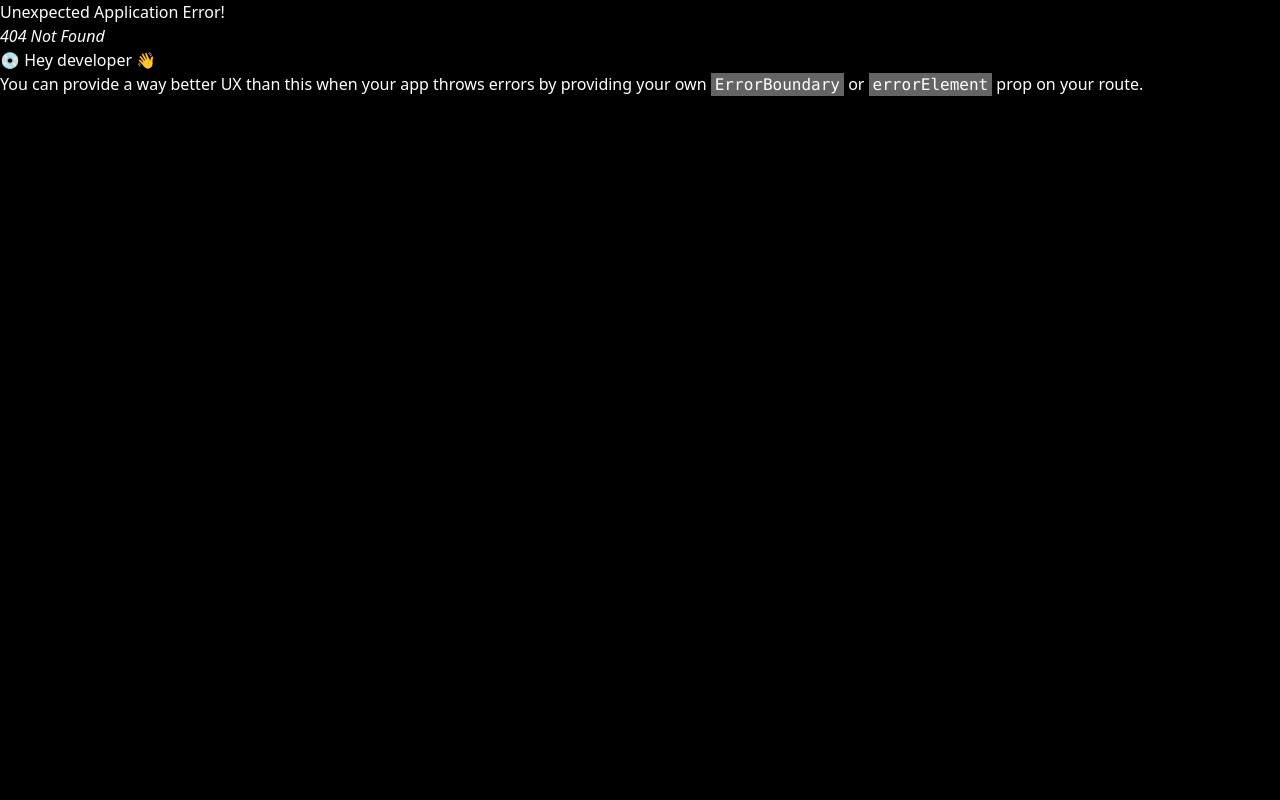
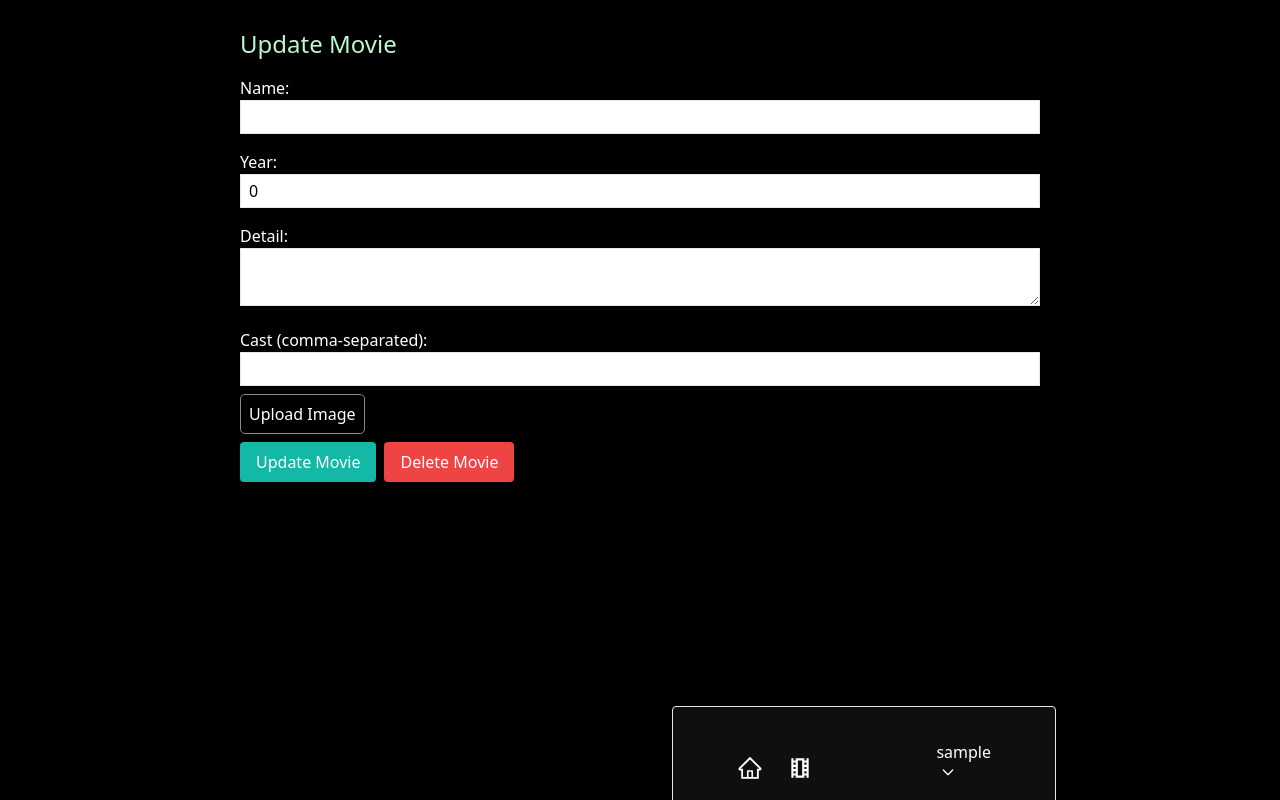
Before and after one commit to Harshavrdhana/Movies-App-MERN, a React (Vite) app in the folder frontend/: page /admin/movies/update/1 in a window 1280 px wide. Before the commit this address had no page. Built offline with nearby package versions, Linux system fonts and the light colour scheme; no server answers; sample sign-in values are in the browser's storage.

Commit message:
update and delete movies(frontend)

```diff
--- a/frontend/src/main.jsx
+++ b/frontend/src/main.jsx
@@ -22,6 +22,7 @@ import PrivateRoute from "./pages/Auth/PrivateRoute.jsx";
 import Profile from "./pages/User/Profile.jsx";
 import CreateMovie from "./pages/Admin/CreateMovie.jsx";
 import AdminMoviesList from "./pages/Admin/AdminMoviesList.jsx";
+import UpdateMovie from "./pages/Admin/UpdateMovie.jsx";
 
 const router = createBrowserRouter(
   createRoutesFromElements(
@@ -36,6 +37,8 @@ const router = createBrowserRouter(
       <Route path="/admin/movies/genre" element={<GenreList/>}/>
       <Route path="/admin/movies/create" element={<CreateMovie/>}/>
       <Route path= '/admin/movies-list' element={<AdminMoviesList/>}/>
+      <Route path= '/admin/movies/update/:id' element={<UpdateMovie/>}/>
+
     </Route>
   </Route>
   )
--- /dev/null
+++ b/frontend/src/pages/Admin/UpdateMovie.jsx
@@ -0,0 +1,212 @@
+import { useEffect, useState } from "react";
+import { useParams, useNavigate } from "react-router-dom";
+import {
+  useGetSpecificMovieQuery,
+  useUpdateMovieMutation,
+  useUploadImageMutation,
+  useDeleteMovieMutation,
+} from "../../redux/api/movies";
+import { toast } from "react-toastify";
+
+const UpdateMovie = () => {
+  const { id } = useParams();
+  const navigate = useNavigate();
+
+  const [movieData, setMovieData] = useState({
+    name: "",
+    year: 0,
+    detail: "",
+    cast: [],
+    ratings: 0,
+    image: null,
+  });
+
+  const [selectedImage, setSelectedImage] = useState(null);
+  const { data: initialMovieData } = useGetSpecificMovieQuery(id);
+
+  useEffect(() => {
+    if (initialMovieData) {
+      setMovieData(initialMovieData);
+    }
+  }, [initialMovieData]);
+
+  const [updateMovie, { isLoading: isUpdatingMovie }] =
+    useUpdateMovieMutation();
+
+  const [
+    uploadImage,
+    { isLoading: isUploadingImage, error: uploadImageErrorDetails },
+  ] = useUploadImageMutation();
+
+  const [deleteMovie] = useDeleteMovieMutation();
+
+  const handleChange = (e) => {
+    const { name, value } = e.target;
+    setMovieData((prevData) => ({
+      ...prevData,
+      [name]: value,
+    }));
+  };
+
+  const handleImageChange = (e) => {
+    const file = e.target.files[0];
+    setSelectedImage(file);
+  };
+
+  const handleUpdateMovie = async () => {
+    try {
+      if (
+        !movieData.name ||
+        !movieData.year ||
+        !movieData.detail ||
+        !movieData.cast
+      ) {
+        toast.error("Please fill in all required fields");
+        return;
+      }
+
+      let uploadedImagePath = movieData.image;
+
+      if (selectedImage) {
+        const formData = new FormData();
+        formData.append("image", selectedImage);
+
+        const uploadImageResponse = await uploadImage(formData);
+
+        if (uploadImageResponse.data) {
+          uploadedImagePath = uploadImageResponse.data.image;
+        } else {
+          console.error("Failed to upload image:", uploadImageErrorDetails);
+          toast.error("Failed to upload image");
+          return;
+        }
+      }
+
+      await updateMovie({
+        id: id,
+        updatedMovie: {
+          ...movieData,
+          image: uploadedImagePath,
+        },
+      });
+
+      navigate("/movies");
+    } catch (error) {
+      console.error("Failed to update movie:", error);
+    }
+  };
+
+  const handleDeleteMovie = async () => {
+    try {
+      toast.success("Movie deleted successfully");
+      await deleteMovie(id);
+      navigate("/movies");
+    } catch (error) {
+      console.error("Failed to delete movie:", error);
+      toast.error(`Failed to delete movie: ${error?.message}`);
+    }
+  };
+
+  return (
+    <div className="container flex justify-center items-center mt-4">
+      <form>
+        <p className="text-green-200 w-[50rem] text-2xl mb-4">Update Movie</p>
+
+        <div className="mb-4">
+          <label className="block">
+            Name:
+            <input
+              type="text"
+              name="name"
+              value={movieData.name}
+              onChange={handleChange}
+              className="border px-2 py-1 w-full"
+            />
+          </label>
+        </div>
+        <div className="mb-4">
+          <label className="block">
+            Year:
+            <input
+              type="number"
+              name="year"
+              value={movieData.year}
+              onChange={handleChange}
+              className="border px-2 py-1 w-full"
+            />
+          </label>
+        </div>
+        <div className="mb-4">
+          <label className="block">
+            Detail:
+            <textarea
+              name="detail"
+              value={movieData.detail}
+              onChange={handleChange}
+              className="border px-2 py-1 w-full"
+            />
+          </label>
+        </div>
+        <div className="mb-4">
+          <label className="block">
+            Cast (comma-separated):
+            <input
+              type="text"
+              name="cast"
+              value={movieData.cast.join(", ")}
+              onChange={(e) =>
+                setMovieData({ ...movieData, cast: e.target.value.split(", ") })
+              }
+              className="border px-2 py-1 w-full"
+            />
+          </label>
+        </div>
+
+        <div className="mb-4">
+          <label
+            style={
+              !selectedImage
+                ? {
+                    border: "1px solid #888",
+                    borderRadius: "5px",
+                    padding: "8px",
+                  }
+                : {
+                    border: "0",
+                    borderRadius: "0",
+                    padding: "0",
+                  }
+            }
+          >
+            {!selectedImage && "Upload Image"}
+            <input
+              type="file"
+              accept="image/*"
+              onChange={handleImageChange}
+              style={{ display: !selectedImage ? "none" : "block" }}
+            />
+          </label>
+        </div>
+
+        <button
+          type="button"
+          onClick={handleUpdateMovie}
+          className="bg-teal-500 text-white px-4 py-2 rounded"
+          disabled={isUpdatingMovie || isUploadingImage}
+        >
+          {isUpdatingMovie || isUploadingImage ? "Updating..." : "Update Movie"}
+        </button>
+
+        <button
+          type="button"
+          onClick={handleDeleteMovie}
+          className="bg-red-500 text-white px-4 py-2 rounded ml-2"
+          disabled={isUpdatingMovie || isUploadingImage}
+        >
+          {isUpdatingMovie || isUploadingImage ? "Deleting..." : "Delete Movie"}
+        </button>
+      </form>
+    </div>
+  );
+};
+export default UpdateMovie;
--- a/frontend/src/pages/Home.jsx
+++ b/frontend/src/pages/Home.jsx
@@ -1,7 +1,10 @@
+import Header from "./Movies/Header"
 
 const Home = () => {
   return (
-    <div>Home</div>
+    <>
+      <Header/>
+    </>
   )
 }
 
--- /dev/null
+++ b/frontend/src/pages/Movies/Header.jsx
@@ -0,0 +1,7 @@
+const Header = () => {
+  return (
+    <div>Header</div>
+  )
+}
+
+export default Header
--- a/frontend/src/redux/api/movies.js
+++ b/frontend/src/redux/api/movies.js
@@ -82,6 +82,7 @@ export const {
   useDeleteCommentMutation,
   useGetSpecificMovieQuery,
   useUploadImageMutation,
+  useDeleteMovieMutation,
   //
   useGetNewMoviesQuery,
   useGetTopMoviesQuery,
```
Also changed, not shown: 3 other files (tests, documents, lock files or other folders).
